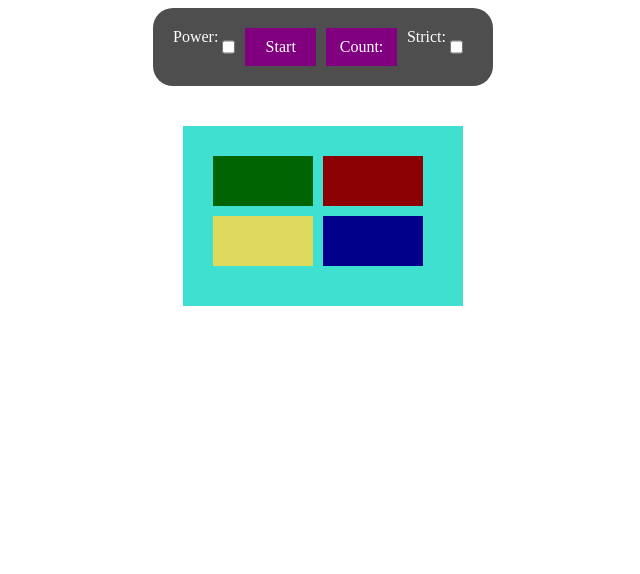
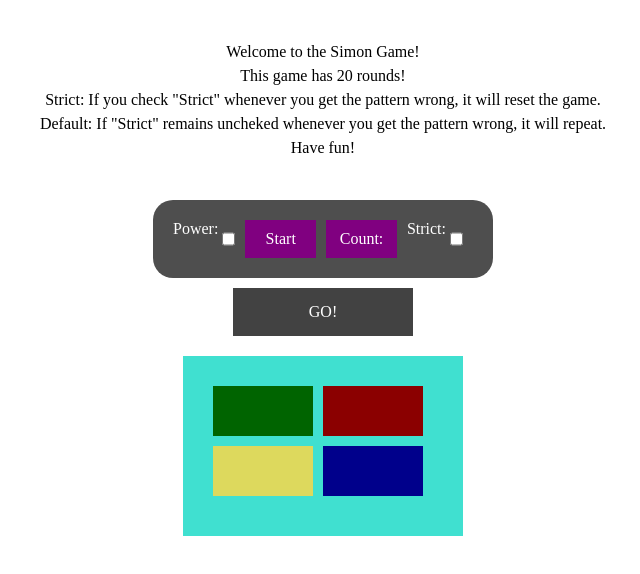
Before and after one commit to Nathan95/SimonGame, a plain HTML site: page simongameapp/index.html in a window 1280 px wide. Shown: the whole page, without its empty margins (317-957 px from the left). Drawn offline with Linux system fonts and the light colour scheme.

Commit message:
small updates

```diff
--- a/simongameapp/game.css
+++ b/simongameapp/game.css
@@ -1,8 +1,16 @@
+.header {
+  margin-left: auto;
+  margin-right: auto;
+  margin-top: 40px;
+  margin-bottom: 40px;
+  text-align: center;
+  line-height: 1.5;
+}
 
 .wrapper {
   margin-left: auto;
   margin-right: auto;
-  margin-top: 40px;
+  margin-top: 20px;
   background: turquoise;
   padding: 30px;
   width: 220px;
@@ -15,6 +23,17 @@
   margin-right: 10px;
   width: 100px;
   height: 50px;
+}
+
+.applaud{
+  padding: 15px;
+  width: 150px;
+  color:#fff;
+  text-align:center;
+  margin-top: 10px;
+  background-color: #424242;
+  margin-left: auto;
+  margin-right: auto;
 }
 
 .greenButton {
--- a/simongameapp/game.js
+++ b/simongameapp/game.js
@@ -25,6 +25,7 @@ const blue = document.querySelector('.blueButton');
 const onButton = document.querySelector('#on');
 const start = document.querySelector('.start');
 const strictButton = document.querySelector('#strict')
+const applaud = document.querySelector('.applaud');
 
 //reseters
 clearColour = () => {
@@ -184,6 +185,21 @@ blue.addEventListener('click', (event) => {
   }
 });
 
+applauder = () => {
+  if(turnCounter.innerHTML == 2){
+    applaud.innerHTML = "You're a star!";
+  }
+  if(turnCounter.innerHTML == 3){
+    applaud.innerHTML = "Simon Says You're on fiya!";
+  }
+  if(turnCounter.innerHTML == 4){
+    applaud.innerHTML = "You have the memory of Dolphin!";
+  }
+  if(turnCounter.innerHTML == 5){
+    applaud.innerHTML = "You are no mere mortal.";
+  }
+}
+
 //check if combination is correct
 check = () => {
   if(playerOrder[playerOrder.length - 1] !== order[playerOrder.length -1])
@@ -192,6 +208,8 @@ check = () => {
   if(playerOrder.length == 20 && good){
     winGame();
   }
+
+  applauder();
 
   if(good == false){
     flashColour();
--- a/simongameapp/index.html
+++ b/simongameapp/index.html
@@ -4,6 +4,17 @@
   <link rel="stylesheet" type="text/css" href="game.css"/>
 </head>
 <body>
+  <div class="header">
+    <span>Welcome to the Simon Game!</span>
+    <br>
+    <span>This game has 20 rounds!</span>
+    <br>
+    <span>Strict: If you check "Strict" whenever you get the pattern wrong, it will reset the game.</span>
+    <br>
+    <span>Default: If "Strict" remains uncheked whenever you get the pattern wrong, it will repeat.</span>
+    <br>
+    <span>Have fun!</span>
+  </div>
   <div class="controls">
     Power:<input type="checkbox" class="toggle" id="on" value="hi">
     <div class="start">
@@ -14,6 +25,7 @@
     </div>
     Strict:<input type="checkbox" class="toggle" id="strict">
   </div>
+  <div class="applaud">GO!</div>
   <div class="wrapper">
     <div class="greenButton"></div>
     <div class="redButton"></div>
```
